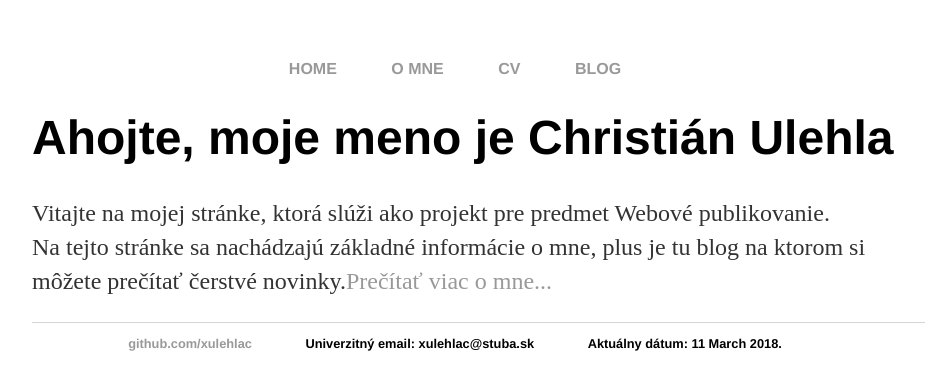
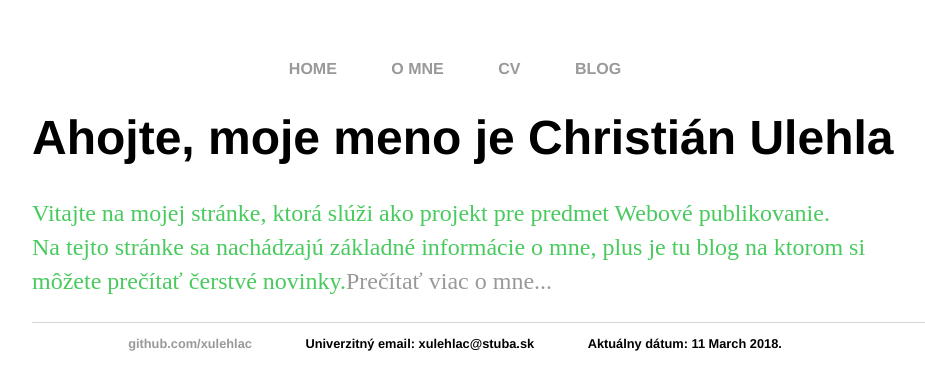
Before and after one commit to xulehlac/xulehlac.github.io, a Jekyll site: the page built from index.html, in a window 1280 px wide. Shown: the top 390 px of the page, without its empty margins (160-1085 px from the left). Built offline with Jekyll 4.4.1, drawn with Linux system fonts in a browser that asks for light colours.

Commit message:
Update main.css

```diff
--- a/css/main.css
+++ b/css/main.css
@@ -27,7 +27,7 @@ h1 {
 p {
     font-size: 1.5em;
     line-height: 1.4em;
-    color: #333;
+    color: #49ca5e;
 }
 footer {
     border-top: 1px solid #d5d5d5;
```
